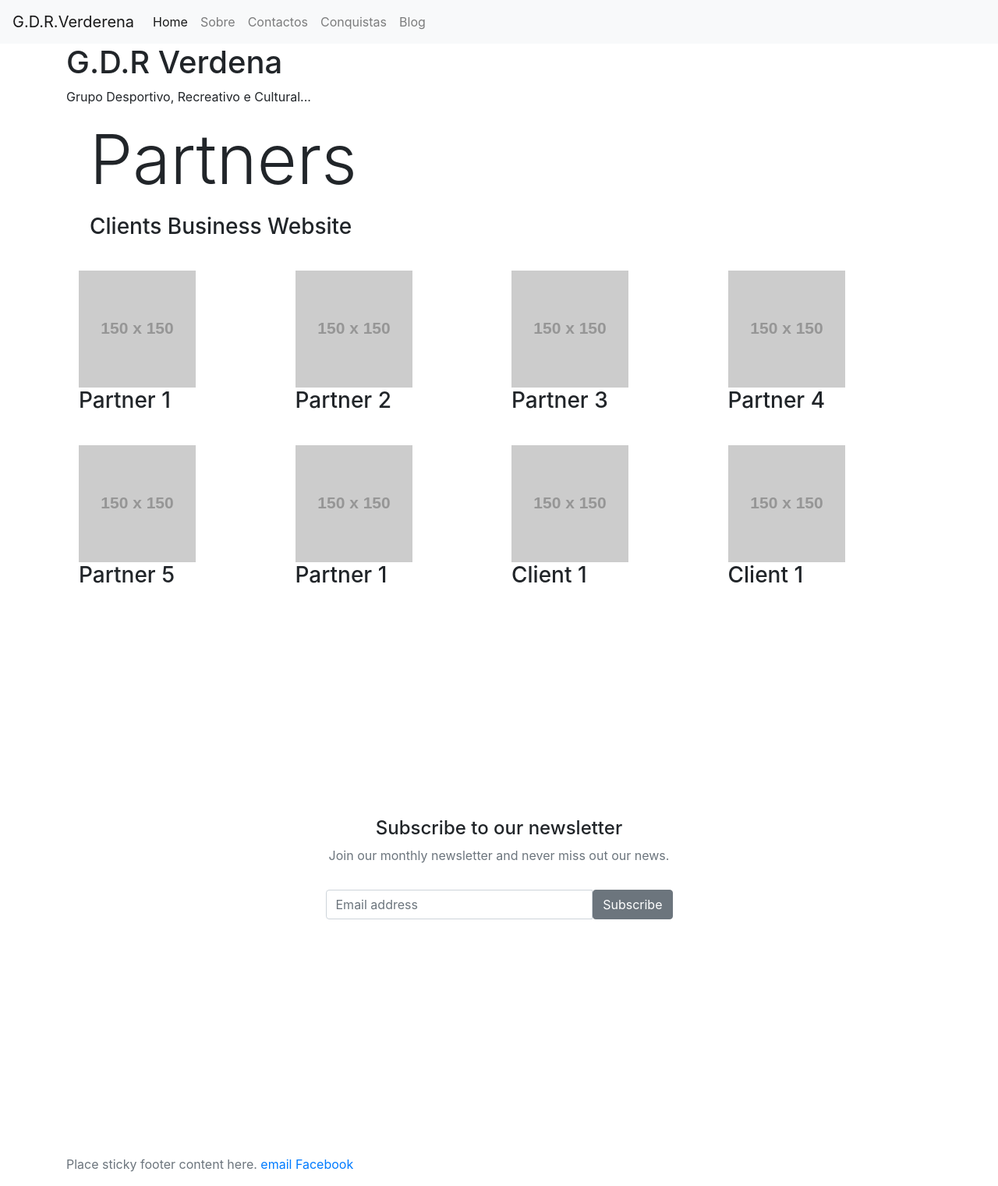
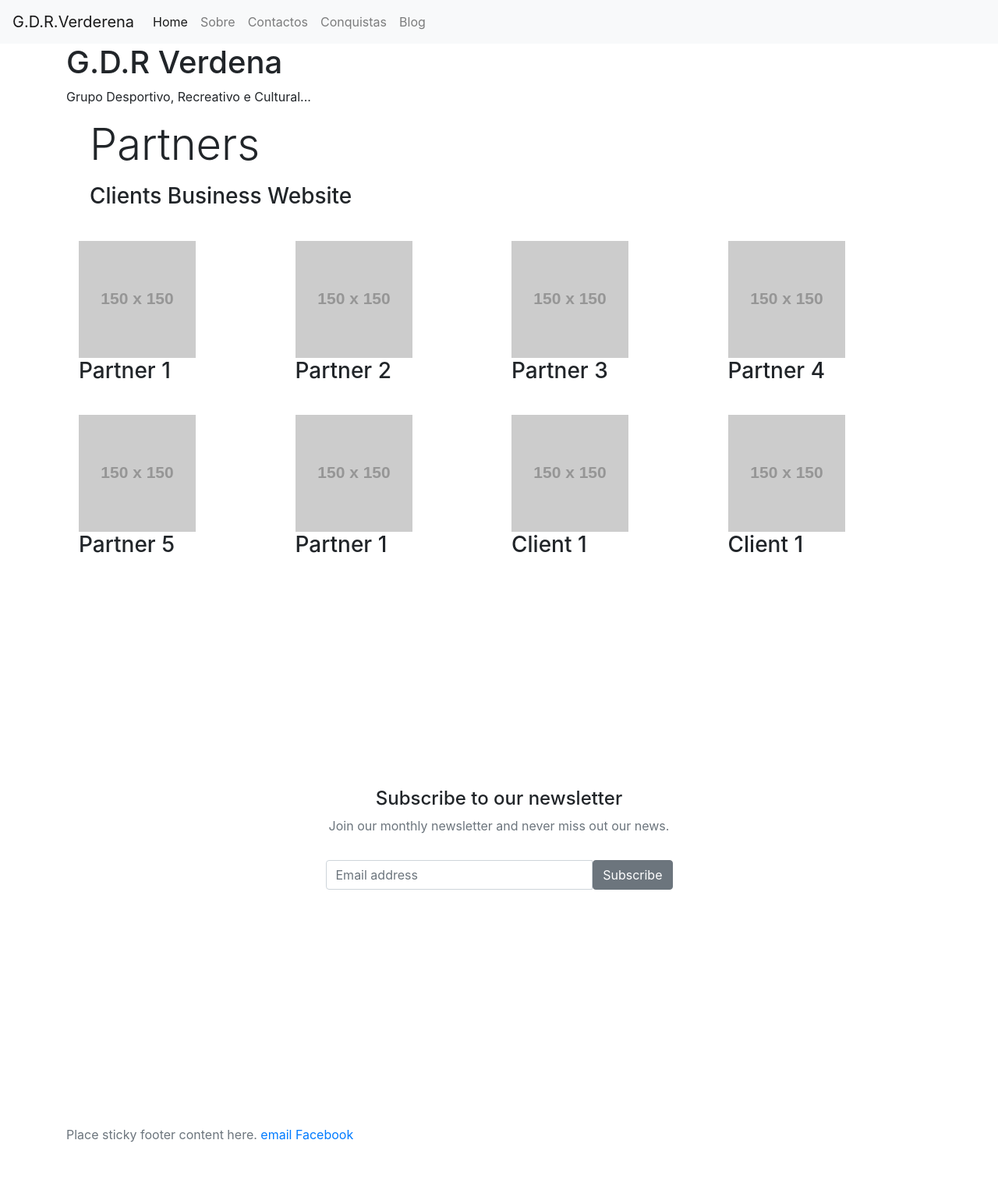
Before and after one commit to GDR-Verderena/gdr-verderena.github.io, a Jekyll site: the page built from index.html, in a window 1280 px wide. Shown: the whole page at 78% size. Built offline with Jekyll 4.4.1, drawn with Linux system fonts in a browser that asks for light colours; after the commit the page ends 1483 px from its top, so only the background shows below that.

Commit message:
Update partners.html

```diff
--- a/_includes/partners.html
+++ b/_includes/partners.html
@@ -6,7 +6,7 @@
     <div class="container mb-4">
         <div class="media-container-row">
             <div class="col-12 align-center">
-                <h2 class="mbr-section-title pb-2 mbr-fonts-style display-2">
+                <h2 class="mbr-section-title pb-2 mbr-fonts-style display-4">
                    Partners
                 </h2>
                 <h3 class="mbr-section-subtitle mbr-light mbr-fonts-style display-7">
```
